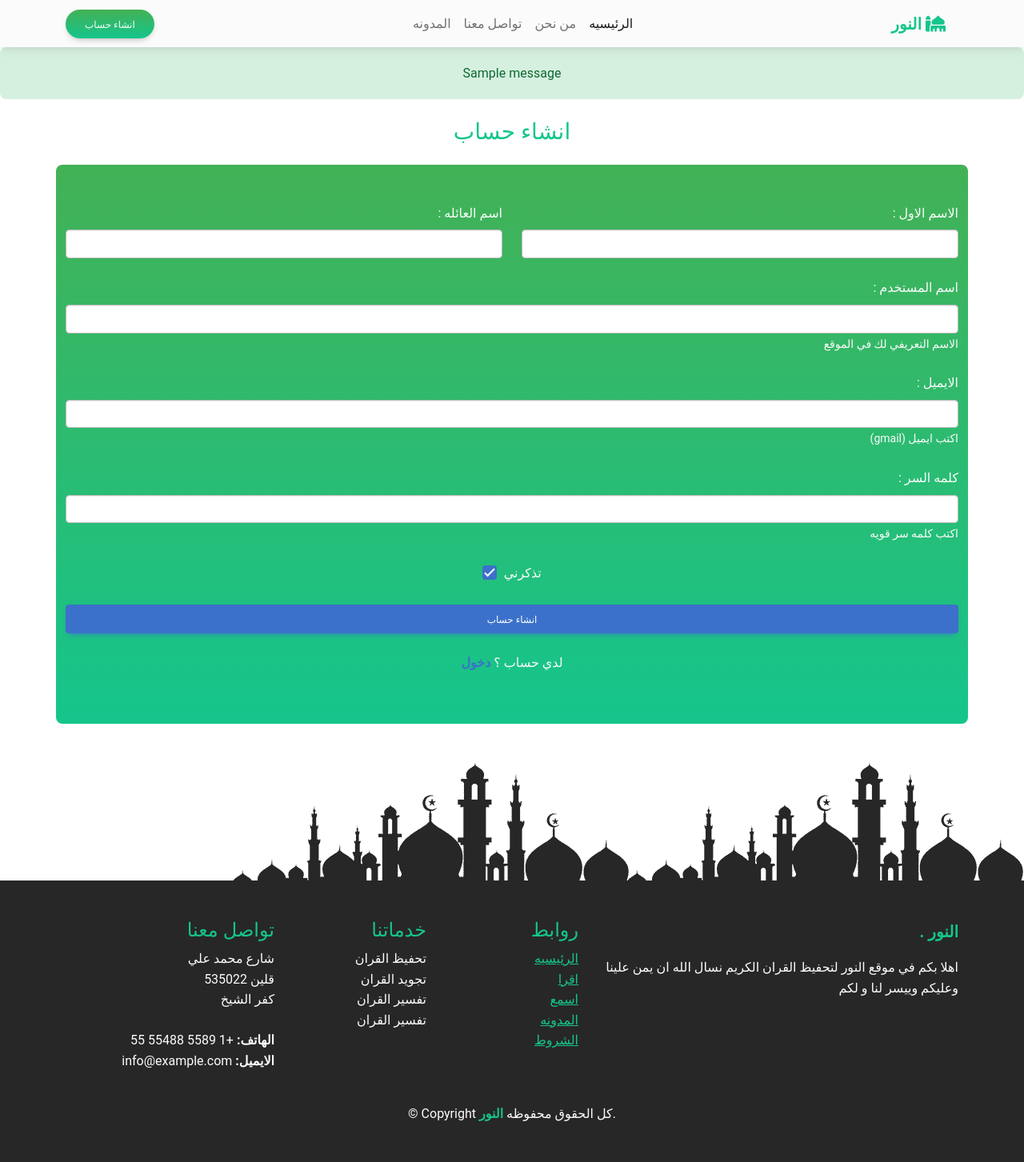
After one commit to KareemSolimanDev/alnoor-lite, a Flask app: page /register in a window 1280 px wide. The commit adds this page. Shown: the whole page at 80% size. Run offline with Flask 3, Linux system fonts and the light colour scheme; tables that the repository leaves empty hold one stand-in row (values such as "Sample post"); one stand-in notice (Sample message) is shown; some libraries are stand-ins or nearby versions.

Commit message:
add and handel login and register pages

```diff
--- a/routes.py
+++ b/routes.py
@@ -1,7 +1,57 @@
 from run import app
-from flask import render_template
+from flask import render_template,request,flash,redirect,url_for
+from run import db
+from models import User
+from flask_login import login_user,logout_user
 
 @app.route('/')
 @app.route('/home')
 def home():
-    return render_template('home.html')
+    return render_template('home.html',title='Home')
+
+@app.route('/register',methods=['GET','POST'])
+def register():
+    if request.method=='POST':
+        finame=request.form.get('fname')
+        laname=request.form.get('lname')
+        fname=finame+' '+laname
+        email=request.form.get('email')
+        username=request.form.get('username')
+        password=request.form.get('password')
+        check=request.form.get('check')
+        user=User(fname=fname,email=email,uname=username,password=password)
+        db.session.add(user)
+        try:
+            db.session.commit()
+        except:
+            flash('تحقق من ايميلك اوحاول تغيير اسم المستخدم','danger')
+            return redirect(url_for('register'))
+        login_user(user, remember=check)
+        flash('تم انشاء الحساب بنجاح',category='success')
+        return redirect(url_for('home'))
+    else:
+        return render_template('register.html',title='Register')
+
+
+@app.route('/login',methods=['GET','POST'])
+def login():
+    if request.method=='POST':
+        email=request.form.get('email')
+        password=request.form.get('password')
+        check=request.form.get('check')
+        user=User.query.filter_by(email=email).first()
+        if user and user.password==password:
+            login_user(user, remember=check)
+            flash('تم تسجيل الدخول',category='success')
+            return redirect(url_for('home'))
+        else:
+            flash('يرجي التحقق من صحه البيانات',category='danger')
+            return redirect(url_for('login'))
+    else:
+        return render_template('login.html',title='Login')
+
+
+@app.route('/logout')
+def logout():
+    logout_user()
+    return redirect(url_for('home'))
--- a/run.py
+++ b/run.py
@@ -8,8 +8,15 @@ app.config['SQLALCHEMY_DATABASE_URI']='sqlite:///db.db'
 
 db=SQLAlchemy(app)
 
+from routes import *
 from models import *
-from routes import *
+# =========================
+# deal with db
+# =========================
+with app.app_context():
+    db.create_all()
+# =========================
+# =========================
 
 if __name__=='__main__':
     app.run(debug=True)
--- a/templates/layout.html
+++ b/templates/layout.html
@@ -5,7 +5,7 @@
   <meta charset="utf-8">
   <meta content="width=device-width, initial-scale=1.0" name="viewport">
 
-  <title>Alnoor Website - Home</title>
+  <title>Alnoor Website - {{title}}</title>
   <meta content="" name="description">
   <meta content="" name="keywords">
 
@@ -81,7 +81,15 @@
     <!-- Container wrapper -->
   </nav>
   <!-- Navbar -->
-
+  {%with messages=get_flashed_messages(with_categories=true)%}
+  {%if messages%}
+  {%for category,message in messages%}
+    <div class="alert alert-{{category}} text-center m-0">
+      {{message}}
+    </div>
+  {%endfor%}
+  {%endif%}
+  {%endwith%}
 
   {%block content%}
   {%endblock content%}
--- /dev/null
+++ b/templates/register.html
@@ -0,0 +1,71 @@
+{%extends 'layout.html'%}
+{%block content%}
+<section>
+  <div class="my-4">
+    <h3 class="text-green text-center">انشاء حساب</h3>
+  </div>
+  <div class="container py-5 bg-mixed text-light rounded-5">
+  <form action="/register" method="post">
+    <!-- 2 column grid layout with text inputs for the first and last names -->
+    <div class="row mb-4">
+      <div class="col">
+        <div >
+          <label class="form-label text-light" for="form3Example1">الاسم الاول :</label>
+          <input  type="text" id="form3Example1" class="form-control" name="fname" dir="auto"  required/>
+        </div>
+      </div>
+      <div class="col">
+        <div >
+          <label class="form-label text-light" for="form3Example2">اسم العائله :</label>
+          <input type="text" id="form3Example2" class="form-control" name="lname" dir="auto" required/>
+        </div>
+      </div>
+    </div>
+      <!-- user input -->
+      <div class=" mb-4">
+        <label class="form-label text-light" for="form3Example4">اسم المستخدم :</label>
+        <input type="text" id="form3Example4" class="form-control" name="username"  dir="auto" required/>
+        <small class="text-light">الاسم التعريفي لك في الموقع</small>
+
+      </div>
+    <!-- Email input -->
+    <div class=" mb-4">
+      <label class="form-label text-light" for="form3Example3">الايميل :</label>
+      <input type="email" id="form3Example3" class="form-control" name="email" pattern="^[a-z0-9](\.?[a-z0-9]){5,}@g(oogle)?mail\.com$" dir="auto" required/>
+      <small class="text-light">اكتب ايميل  (gmail)</small>
+
+    </div>
+
+
+    <!-- Password input -->
+    <div class=" mb-4">
+      <label class="form-label text-light" for="form3Example5">كلمه السر :</label>
+      <input type="password" id="form3Example5" class="form-control" name="password"  dir="auto" required />
+      <small class="text-light">اكتب كلمه سر قويه</small>
+    </div>
+
+    <!-- Checkbox -->
+    <div class="mb-4">
+      <div class="col d-flex justify-content-center">
+        <!-- Checkbox -->
+        <div class="form-check">
+          <input  dir='ltr' class="form-check-input" type="checkbox" id="form2Example34"  name="check"  checked/>
+          <label class="form-check-label" for="form2Example34">تذكرني</label>
+        </div>
+      </div>
+
+    </div>
+
+    <!-- Submit button -->
+    <button type="submit" class="btn btn-primary btn-block mb-4">انشاء حساب</button>
+
+    <!-- Login link -->
+    <div class="text-center">
+      <p>لدي حساب ؟ <a href="#!" class="fw-bold">دخول</a></p>
+    </div>
+  </form>
+</div>
+</section>
+
+
+{%endblock content%}
--- /dev/null
+++ b/templates/request.html
@@ -0,0 +1,3 @@
+{%extends 'layout.html'%}
+{%block content%}
+{%endblock content%}
```
Also changed, not shown: templates/login.html (added, +53 -0 lines).
